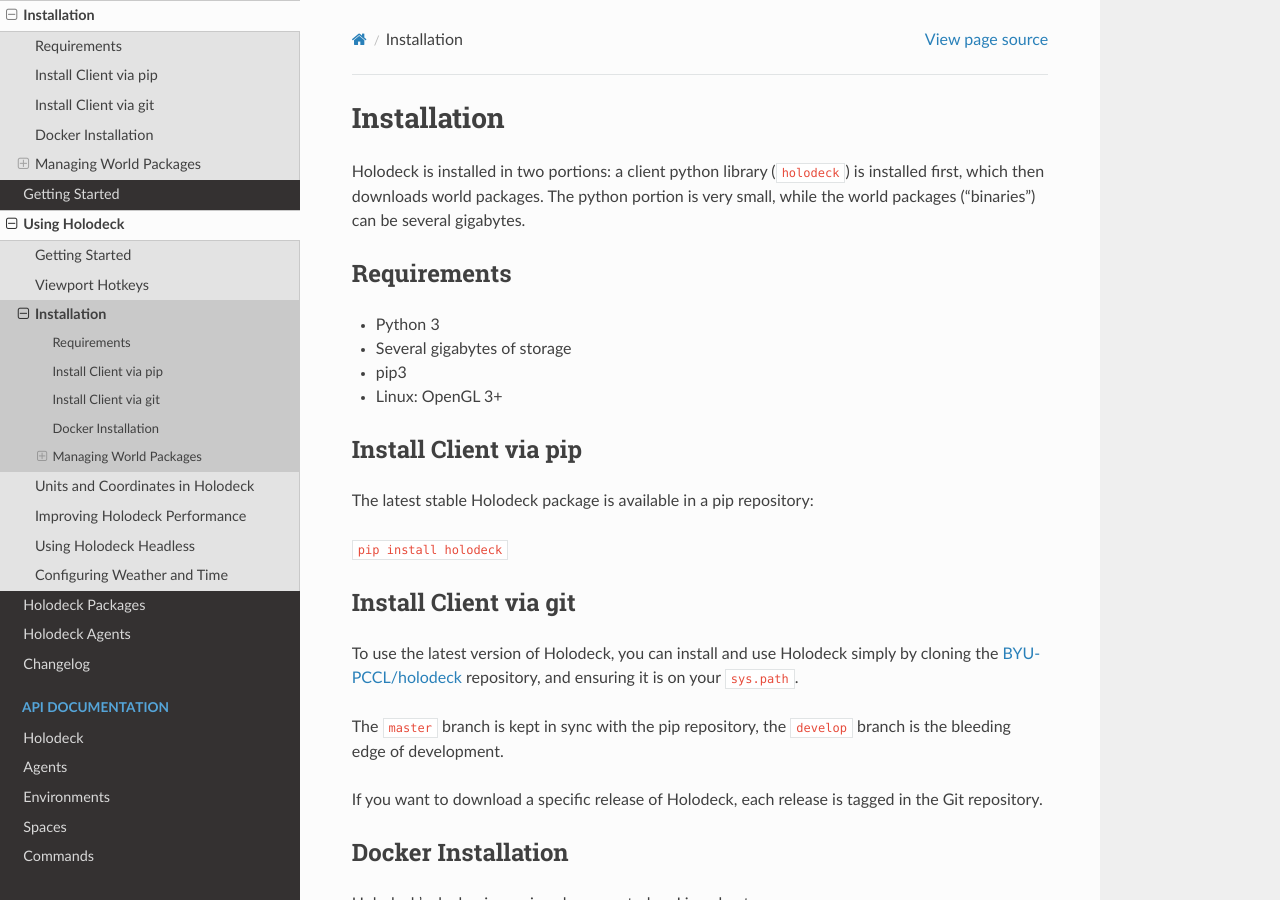
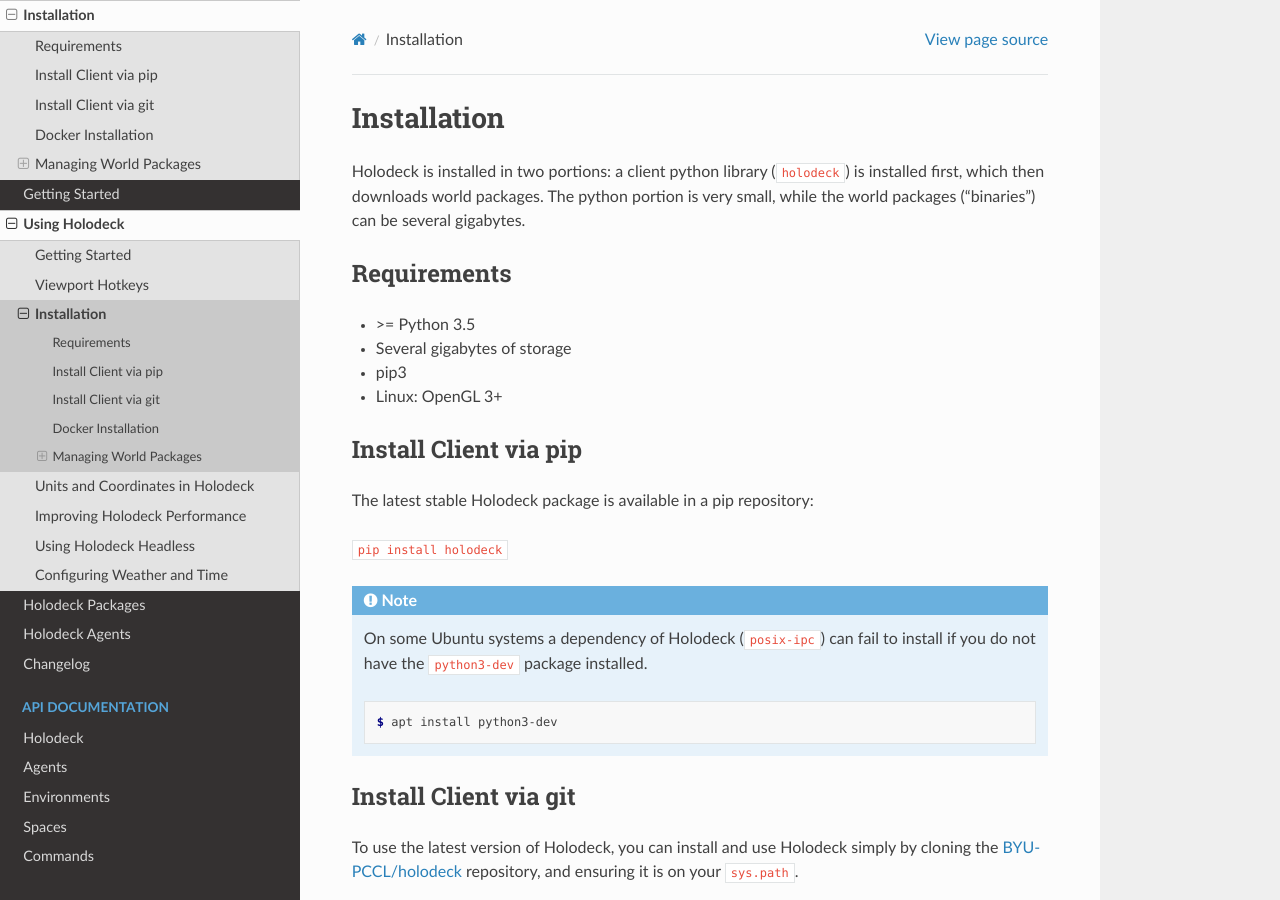
Before and after one commit to BYU-PCCL/holodeck, a Sphinx documentation site: the page built from docs/usage/installation.rst, in a window 1280 px wide and 900 px high. Built offline with Sphinx 7.4.7 and the Read the Docs theme 2.0.0, drawn with Linux system fonts in a browser that asks for light colours; formulas are drawn with MathJax 3; some of the changed text lies outside the part shown.

Commit message:
Bump version (#390)
* Bump Python version to >=3.5 (#389)
* Fix a couple typos (#345 and #346)

```diff
--- a/docs/usage/installation.rst
+++ b/docs/usage/installation.rst
@@ -4,14 +4,15 @@
 Installation
 ============
 
-Holodeck is installed in two portions: a client python library (``holodeck``) is
-installed first, which then downloads world packages. The python portion is very
-small, while the world packages ("binaries") can be several gigabytes.
+Holodeck is installed in two portions: a client python library (``holodeck``)
+is installed first, which then downloads world packages. The python portion is
+very small, while the world packages ("binaries") can be several gigabytes.
+
 
 Requirements
 ============
 
-- Python 3
+- >= Python 3.5
 - Several gigabytes of storage
 - pip3
 - Linux: OpenGL 3+
@@ -22,6 +23,14 @@
 The latest stable Holodeck package is available in a pip repository:
 
 ``pip install holodeck``
+
+.. note::
+   On some Ubuntu systems a dependency of Holodeck (``posix-ipc``) can fail to
+   install if you do not have the ``python3-dev`` package installed.
+
+   .. code-block:: console
+
+      $ apt install python3-dev
 
 Install Client via git
 =======================
@@ -57,8 +66,8 @@
 .. _`pccl/holodeck`: https://hub.docker.com/r/pccl/holodeck
 
 .. note::
-   Holodeck cannot be run with root privileges, so the user ``holodeckuser`` with
-   password ``holodeck`` is provided in the docker image.
+   Holodeck cannot be run with root privileges, so the user ``holodeckuser``
+   with password ``holodeck`` is provided in the docker image.
 
 Managing World Packages
 =======================
--- a/setup.py
+++ b/setup.py
@@ -15,7 +15,7 @@
     packages=find_packages('src'),
     package_dir={'': 'src'},
     license='MIT License',
-    python_requires=">=3",
+    python_requires=">=3.5",
     install_requires=[
         'posix_ipc >= 1.0.0; platform_system == "Linux"',
         'pywin32 >= 1.0; platform_system == "Windows"',
```
Also changed, not shown: other parts of docs/usage/installation.rst (+2 -2 lines), README.md (+1 -1 lines), docs/changelog/changelog.rst (+5 -2 lines), 1 other file.
